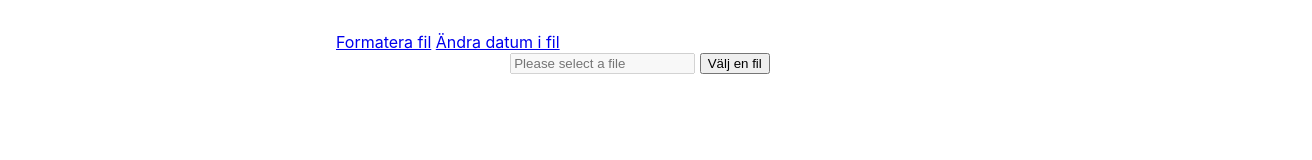
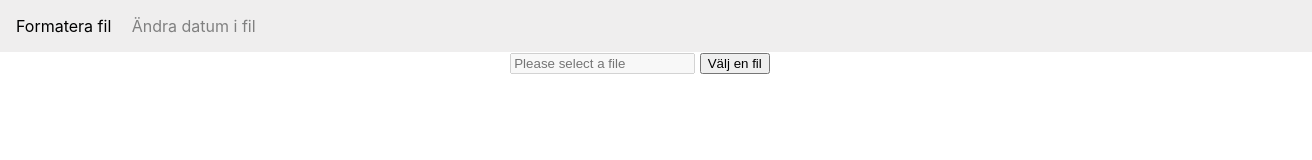
Before and after one commit to Alecktos/aip-fileformatter, a website built with Vite: page formatFile.html in a window 1280 px wide. Shown: the whole page, 1312 px wide, since content can reach past the window. Built offline with nearby package versions, Linux system fonts and the light colour scheme.

Commit message:
Style header

```diff
--- a/formatFile.html
+++ b/formatFile.html
@@ -8,7 +8,7 @@
 
 
 <div class="navbar">
-    <a href="./formatFile.html">Formatera fil</a>
+    <a style="color: black" href="./formatFile.html">Formatera fil</a>
     <a href="#news">Ändra datum i fil</a>
 </div>
 
@@ -19,24 +19,6 @@
 
 <script type="module" src="/src/renderer.ts"></script>
 <script>
-
-    // const {ipcRenderer,webUtils, dialog} = require('electron');
-
-    // console.log(dialog.showOpenDialog({ properties: ['openFile', 'multiSelections'] }))
-    // document.getElementById('select-file').addEventListener('click',function(){
-    //   console.log(dialog.showOpenDialog({ properties: ['openFile', 'multiSelections'] }))
-    // },false);
-
-
-
-    //TODO: börja läsa filen och spara om den....
-
-    // function messageMediaPreviewDrop(event) {
-    //   event.preventDefault();
-    //   console.log(event.dataTransfer.files[0]);
-    //   console.log(webUtils.getPathForFile(event.dataTransfer.files[0]));
-    //
-    // }
     document.body.addEventListener("dragover", evt => {
         evt.preventDefault();
     });
@@ -46,7 +28,6 @@
 
         console.log(webUtils.getPathForFile(evt.dataTransfer.files[0]));
         console.log(evt.dataTransfer.files[0]);
-
     });
 </script>
 
--- a/src/index.css
+++ b/src/index.css
@@ -2,6 +2,24 @@ body {
   font-family: -apple-system, BlinkMacSystemFont, 'Segoe UI', Roboto, Helvetica,
     Arial, sans-serif;
   margin: auto;
-  max-width: 38rem;
-  padding: 2rem;
+  /*max-width: 38rem;
+  padding: 2rem;*/
 }
+
+/* First Page */
+.navbar {
+  background-color: #efeeee;
+  color: white;
+  width: 100%;
+  padding: 1rem;
+  margin-left: auto;
+  margin-right: auto;
+  a {
+    margin-right: 1rem;
+    color: gray;
+    text-decoration: none;
+  }
+  a:hover {
+    color: black;
+  }
+}
```
Also changed, not shown: index.html (+1 -0 lines).
